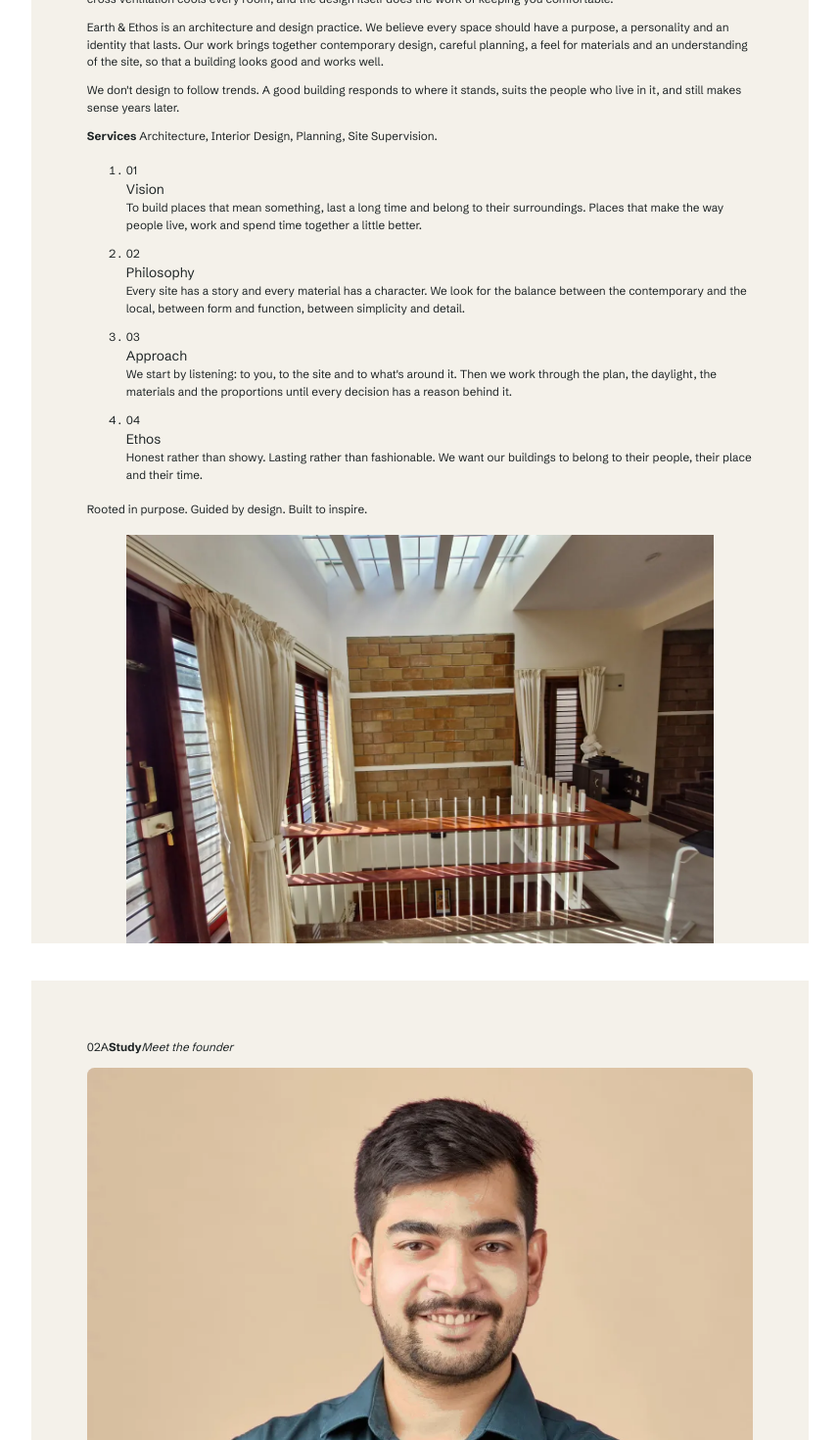
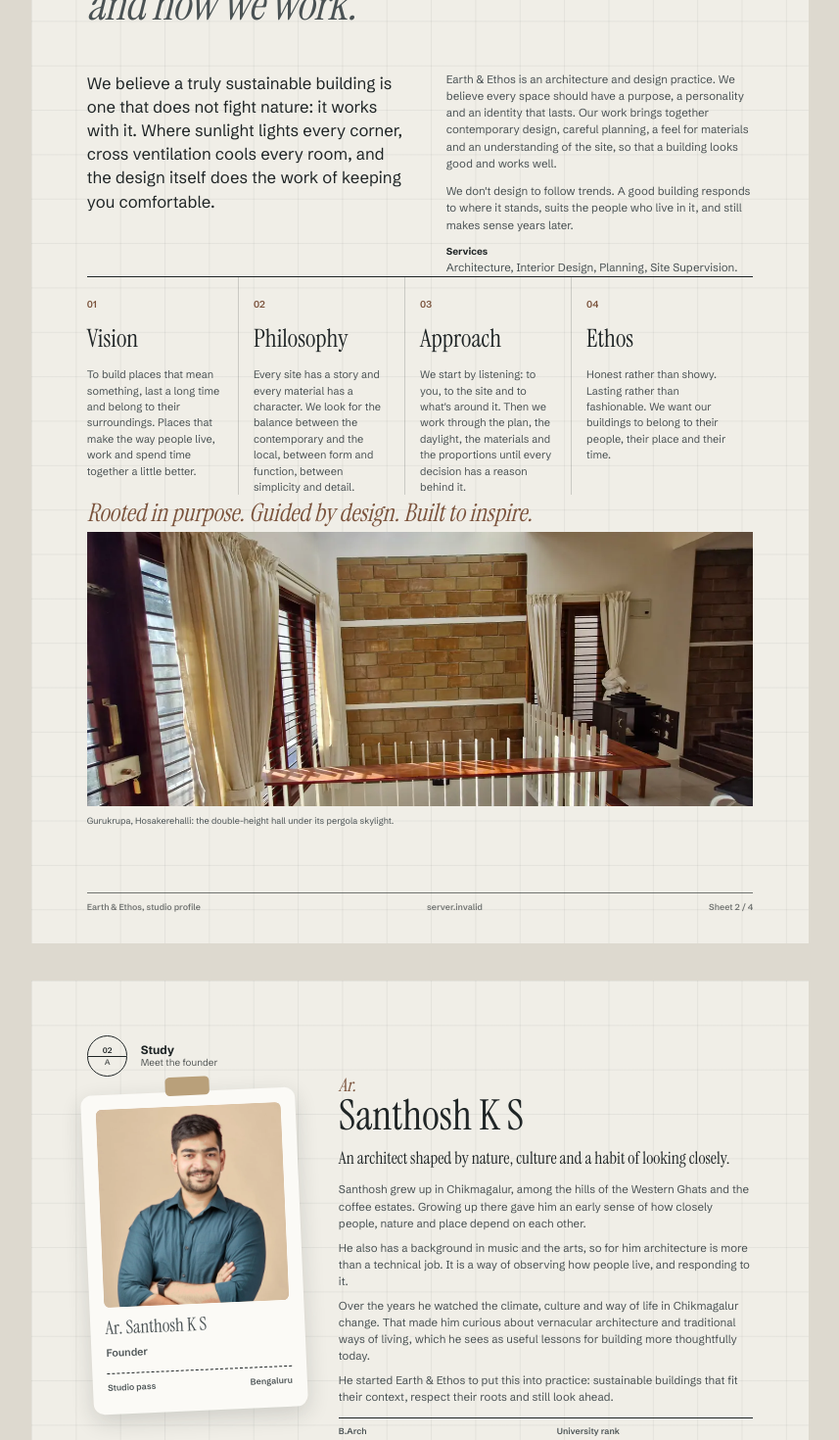
Before and after one commit to Abhirai2006/earth-and-ethos, a Next.js app: page /profile in a window 1280 px wide. Shown: the part 1320-2790 px from the top of the page at 98% size, without its empty margins (211-1068 px from the left). Built offline with nearby package versions, Linux system fonts and the light colour scheme; no server answers.

Commit message:
Update profile.css

```diff
--- a/app/profile/profile.css
+++ b/app/profile/profile.css
@@ -1,38 +1,179 @@
+/* Studio profile: four A4 sheets in the website's language. */
 @page { size: A4; margin: 0; }
-.pf { background: #fff; color: #1f2526; font-family: var(--font-sans); }
-.pf__page { width: 210mm; height: 297mm; padding: 16mm 15mm; box-sizing: border-box; page-break-after: always; overflow: hidden; background: #f4f1ea; margin: 0 auto 10mm; }
-.pf__top { display: grid; grid-template-columns: 16mm 1fr 60mm; gap: 6mm; align-items: center; border-bottom: 0.3mm solid #1f2526; padding-bottom: 6mm; }
-.pf__logo { width: 16mm; height: 19mm; }
-.pf .pf__brand { font-family: var(--font-display); font-size: 26pt; line-height: 1; margin: 0; }
-.pf .pf__tag { font-size: 9pt; margin: 2mm 0 0; color: #4a5254; }
-.pf .pf__motto { font-family: var(--font-display); font-style: italic; font-size: 11pt; color: #7a523b; margin: 0; text-align: right; }
-.pf__grid { display: grid; grid-template-columns: 1fr 62mm; gap: 9mm; margin-top: 7mm; }
-.pf h2 { font-family: var(--font-display); font-size: 15pt; margin: 4mm 0 2mm; font-weight: 400; }
-.pf p, .pf li, .pf dd { font-size: 8.8pt; line-height: 1.5; }
-.pf__process { padding-left: 0; list-style: none; margin: 0; }
-.pf__process li { margin-bottom: 1.6mm; }
-.pf__founder img { width: 100%; height: auto; border-radius: 2mm; }
-.pf .pf__name { font-family: var(--font-display); font-size: 15pt; margin: 3mm 0 0; }
-.pf .pf__role { margin: 0 0 3mm; color: #7a523b; font-weight: 600; }
-.pf__founder dl { margin: 0; border-top: 0.3mm solid #1f2526; }
-.pf__founder dl div { padding: 1.6mm 0; border-bottom: 0.2mm solid rgba(31,37,38,.25); }
-.pf__founder dt { font-size: 7pt; font-weight: 600; color: #4a5254; }
-.pf__founder dd { margin: 0; }
-.pf__h { border-bottom: 0.3mm solid #1f2526; padding-bottom: 2mm; }
-.pf__work { display: grid; grid-template-columns: repeat(3, 1fr); gap: 4mm; margin-bottom: 6mm; }
-.pf__work--small { grid-template-columns: repeat(3, 1fr); }
-.pf__work figure { margin: 0; }
-.pf__work img { width: 100%; height: 44mm; object-fit: cover; display: block; }
-.pf__work--small img { height: 30mm; }
-.pf__work figcaption { font-size: 7.6pt; margin-top: 1.4mm; line-height: 1.35; }
-.pf__work figcaption b { display: block; font-size: 8.6pt; }
-.pf__contact { margin-top: 4mm; padding-top: 5mm; border-top: 0.3mm solid #1f2526; }
-.pf__contact ul { list-style: none; padding: 0; display: flex; gap: 8mm; flex-wrap: wrap; margin: 3mm 0; }
-.pf .pf__note { font-size: 7pt; color: #4a5254; }
-@media print { .pf__page { margin: 0; } header.header, .fab, .skip { display: none !important; } }
+.pf {
+  --paper: #f0eee7;
+  --print: #2f3436;
+  --ink: #1f2526;
+  --ink-2: #4a5254;
+  --brown: #7a523b;
+  --tan: #d2b495;
+  --cream: #f2ede4;
+  --cream-2: #c9c3b8;
+  background: #ddd9cf;
+  color: var(--ink);
+  font-family: var(--font-sans);
+}
+.pf p, .pf h1, .pf h2, .pf h3, .pf dl, .pf dd, .pf ol, .pf figure { margin: 0; }
+.pf__page {
+  position: relative;
+  width: 210mm;
+  height: 297mm;
+  padding: 15mm 15mm 18mm;
+  box-sizing: border-box;
+  overflow: hidden;
+  page-break-after: always;
+  margin: 0 auto 10mm;
+  background-color: var(--paper);
+  background-image: linear-gradient(rgba(31, 37, 38, 0.06) 0.2mm, transparent 0.2mm),
+    linear-gradient(90deg, rgba(31, 37, 38, 0.06) 0.2mm, transparent 0.2mm);
+  background-size: 12mm 12mm;
+  font-size: 8.6pt;
+  line-height: 1.5;
+}
 .pf__page:last-child { page-break-after: auto; margin-bottom: 0; }
-.pf__values { display: grid; grid-template-columns: 1fr 1fr; gap: 3mm 6mm; margin-top: 2mm; }
-.pf__values h3 { font-family: var(--font-display); font-weight: 400; font-size: 12pt; margin: 0 0 1mm; }
-.pf__values p { margin: 0; }
-.pf .pf__contact .pf__brand { font-size: 20pt; }
-.pf__contact li { font-size: 10pt; font-weight: 600; }
+.pf__page--dark {
+  background-color: var(--print);
+  background-image: linear-gradient(rgba(242, 237, 228, 0.07) 0.2mm, transparent 0.2mm),
+    linear-gradient(90deg, rgba(242, 237, 228, 0.07) 0.2mm, transparent 0.2mm);
+  color: var(--cream);
+}
+.pf__foot {
+  position: absolute;
+  left: 15mm;
+  right: 15mm;
+  bottom: 8mm;
+  display: flex;
+  justify-content: space-between;
+  border-top: 0.2mm solid currentColor;
+  padding-top: 2mm;
+  font-size: 6.6pt;
+  font-weight: 600;
+  opacity: 0.6;
+}
+
+/* room tag, as on the site */
+.pf__tagline { display: flex; align-items: center; gap: 3.5mm; margin-bottom: 6mm; }
+.pf__bubble {
+  position: relative;
+  width: 11mm;
+  height: 11mm;
+  flex: none;
+  border: 0.25mm solid currentColor;
+  border-radius: 50%;
+  display: grid;
+  grid-template-rows: 1fr 1fr;
+  place-items: center;
+  font-size: 6pt;
+  font-weight: 600;
+  line-height: 1;
+}
+.pf__bubble::after { content: ""; position: absolute; left: 0; right: 0; top: 50%; border-top: 0.25mm solid currentColor; }
+.pf__bubble span:first-child { align-self: end; padding-bottom: 0.6mm; }
+.pf__bubble span:last-child { align-self: start; padding-top: 0.6mm; opacity: 0.7; }
+.pf__tagline > span:last-child { display: flex; flex-direction: column; line-height: 1.25; }
+.pf__tagline b { font-size: 9pt; }
+.pf__tagline i { font-style: normal; font-size: 7.4pt; opacity: 0.75; }
+
+/* 1. cover */
+.pf__bar { display: flex; align-items: center; gap: 3mm; }
+.pf__mark { width: 9mm; height: 11mm; }
+.pf__word { font-family: var(--font-display); font-size: 15pt; }
+.pf__bar-r { margin-left: auto; font-size: 7.4pt; font-weight: 600; border: 0.25mm solid var(--cream-2); padding: 1.6mm 3mm; }
+.pf__cover { position: relative; margin-top: 9mm; }
+.pf__cover img { display: block; width: 100%; height: 132mm; object-fit: cover; }
+.pf__cover::before {
+  /* drafting frame with corner ticks */
+  content: "";
+  position: absolute;
+  inset: -3mm;
+  border: 0.2mm solid rgba(242, 237, 228, 0.35);
+  pointer-events: none;
+}
+.pf__cover figcaption { margin-top: 4.5mm; font-size: 7pt; color: var(--cream-2); }
+.pf__title { position: absolute; left: 15mm; right: 15mm; bottom: 24mm; }
+.pf__title h1 { font-family: var(--font-display); font-weight: 400; font-size: 66pt; line-height: 0.9; letter-spacing: -0.02em; }
+.pf__services { margin-top: 4mm; font-size: 12pt; font-weight: 500; }
+.pf__motto { margin-top: 5mm; font-family: var(--font-display); font-style: italic; font-size: 15pt; color: var(--tan); }
+.pf__by { margin-top: 5mm; font-size: 8pt; color: var(--cream-2); }
+
+/* 2. studio */
+.pf__display { font-family: var(--font-display); font-weight: 400; font-size: 34pt; line-height: 0.98; letter-spacing: -0.01em; max-width: 150mm; }
+.pf__display em { display: block; color: var(--ink-2); }
+.pf__cols { display: grid; grid-template-columns: 1.05fr 1fr; gap: 10mm; margin-top: 12mm; }
+.pf__big { font-size: 12.5pt; line-height: 1.45; }
+.pf__cols div p + p { margin-top: 3mm; }
+.pf__cols p { color: var(--ink-2); }
+.pf__cols .pf__big { color: var(--ink); }
+.pf__svc b { display: block; color: var(--ink); font-size: 7.4pt; }
+.pf__pillars { list-style: none; padding: 0; display: grid; grid-template-columns: repeat(4, 1fr); margin-top: 14mm; border-top: 0.3mm solid var(--ink); }
+.pf__pillars li { padding: 5mm 4mm 0 0; border-right: 0.2mm solid rgba(31, 37, 38, 0.18); margin-right: 4mm; }
+.pf__pillars li:last-child { border-right: 0; margin-right: 0; }
+.pf__pillars span { font-size: 7.4pt; font-weight: 600; color: var(--brown); }
+.pf__pillars h3 { font-family: var(--font-display); font-weight: 400; font-size: 19pt; margin: 2mm 0 2.5mm; }
+.pf__pillars p { color: var(--ink-2); font-size: 8.2pt; }
+.pf__line { margin-top: 16mm; font-family: var(--font-display); font-style: italic; font-size: 19pt; color: var(--brown); }
+
+.pf__band { margin-top: 9mm; }
+.pf__band img { display: block; width: 100%; height: 74mm; object-fit: cover; object-position: 50% 40%; }
+.pf__band figcaption { margin-top: 2mm; font-size: 6.8pt; color: var(--ink-2); }
+
+/* 3. founder and process */
+.pf__founder { display: grid; grid-template-columns: 58mm 1fr; gap: 10mm; margin-bottom: 11mm; }
+.pf__pass {
+  position: relative;
+  align-self: start;
+  margin-top: 4mm;
+  background: #fbfaf6;
+  border-radius: 3mm;
+  padding: 4mm 4mm 3.5mm;
+  box-shadow: 0 2mm 6mm rgba(31, 37, 38, 0.16);
+  transform: rotate(-2.5deg);
+}
+.pf__clip { position: absolute; top: -4mm; left: 50%; width: 12mm; height: 5mm; margin-left: -6mm; border-radius: 1.2mm; background: #b9a07a; }
+.pf__pass img { display: block; width: 100%; height: auto; aspect-ratio: 880 / 940; object-fit: cover; object-position: top; border-radius: 1.6mm; background: var(--tan); }
+.pf__pass-name { margin-top: 3mm !important; font-family: var(--font-display); font-size: 14pt; line-height: 1.1; }
+.pf__pass-role { color: var(--brown); font-weight: 600; font-size: 8pt; }
+.pf__pass-foot { display: flex; justify-content: space-between; margin-top: 3mm !important; padding-top: 2mm; border-top: 0.25mm dashed var(--ink); font-size: 6.6pt; font-weight: 600; }
+.pf__name { font-family: var(--font-display); font-weight: 400; font-size: 32pt; line-height: 1; }
+.pf__name em { display: block; font-size: 14pt; color: var(--brown); }
+.pf__lede { margin: 3mm 0 3.5mm !important; font-family: var(--font-display); font-size: 13pt; line-height: 1.25; }
+.pf__founder > div > p:not(.pf__lede) { color: var(--ink-2); margin-bottom: 2mm; }
+.pf__facts { margin-top: 3mm !important; border-top: 0.3mm solid var(--ink); display: grid; grid-template-columns: 1fr 1fr; column-gap: 6mm; }
+.pf__facts div { padding: 1.6mm 0; border-bottom: 0.2mm solid rgba(31, 37, 38, 0.2); }
+.pf__facts dt { font-size: 6.6pt; font-weight: 600; color: var(--ink-2); }
+.pf__process { position: relative; list-style: none; padding: 0; display: grid; grid-template-columns: repeat(7, 1fr); gap: 0 3mm; }
+.pf__process::before { content: ""; position: absolute; left: 0; right: 0; top: 13.4mm; border-top: 0.3mm solid var(--brown); }
+.pf__process li { position: relative; }
+.pf__icon { display: block; width: 10mm; height: 10mm; color: var(--ink); }
+.pf__tick { position: absolute; top: 12.4mm; left: 0; width: 2.2mm; height: 2.2mm; border-radius: 50%; background: var(--brown); }
+.pf__n { display: block; margin-top: 7mm; font-size: 6.8pt; font-weight: 600; color: var(--brown); }
+.pf__process h3 { font-family: var(--font-display); font-weight: 400; font-size: 11.5pt; line-height: 1.05; margin: 1mm 0 1.6mm; }
+.pf__process p { font-size: 7pt; line-height: 1.42; color: var(--ink-2); }
+
+/* 4. work: cards with a drawing title block, as on the drawing board */
+.pf__work { display: grid; grid-template-columns: repeat(3, 1fr); gap: 4mm; margin-bottom: 9mm; }
+.pf__work--small { grid-template-columns: repeat(4, 1fr); gap: 3mm; margin-bottom: 8mm; }
+.pf__card { background: #f7f5ef; padding: 2mm; box-shadow: 0 0.6mm 2mm rgba(31, 37, 38, 0.12); }
+.pf__card img { display: block; width: 100%; height: 40mm; object-fit: cover; }
+.pf__work--small .pf__card img { height: 25mm; }
+.pf__card dl { display: grid; grid-template-columns: 1fr 1fr; margin-top: 2mm !important; border: 0.25mm solid var(--ink); }
+.pf__card dl div { padding: 1mm 1.6mm; border-top: 0.25mm solid var(--ink); }
+.pf__card dl div:nth-child(3) { border-left: 0.25mm solid var(--ink); }
+.pf__card .pf__card-t { grid-column: 1 / -1; border-top: 0; }
+.pf__card dt { font-size: 5.6pt; font-weight: 600; color: var(--ink-2); }
+.pf__card dd { font-size: 7pt; line-height: 1.3; }
+.pf__card .pf__card-t dd { font-family: var(--font-display); font-size: 11pt; line-height: 1.1; }
+.pf__work--small .pf__card dl { grid-template-columns: 1fr; }
+.pf__work--small .pf__card dl div:nth-child(3) { border-left: 0; }
+.pf__work--small .pf__card .pf__card-t dd { font-size: 9.4pt; }
+.pf__desk { background: var(--print); color: var(--cream); margin: 0 -15mm; padding: 9mm 15mm 8mm; display: grid; grid-template-columns: 1fr 1.25fr; gap: 8mm; align-items: start; }
+.pf__desk h2 { font-family: var(--font-display); font-weight: 400; font-size: 24pt; line-height: 1; }
+.pf__desk h2 em { display: block; font-style: normal; color: var(--tan); }
+.pf__desk dl div { display: grid; grid-template-columns: 26mm 1fr; padding: 1.4mm 0; border-bottom: 0.2mm solid rgba(242, 237, 228, 0.2); }
+.pf__desk dt { font-size: 6.8pt; color: var(--cream-2); }
+.pf__desk dd { font-size: 8.4pt; font-weight: 600; }
+@media print {
+  .pf { background: none; }
+  .pf__page { margin: 0; }
+  header.header, .fab, .skip { display: none !important; }
+}
```
